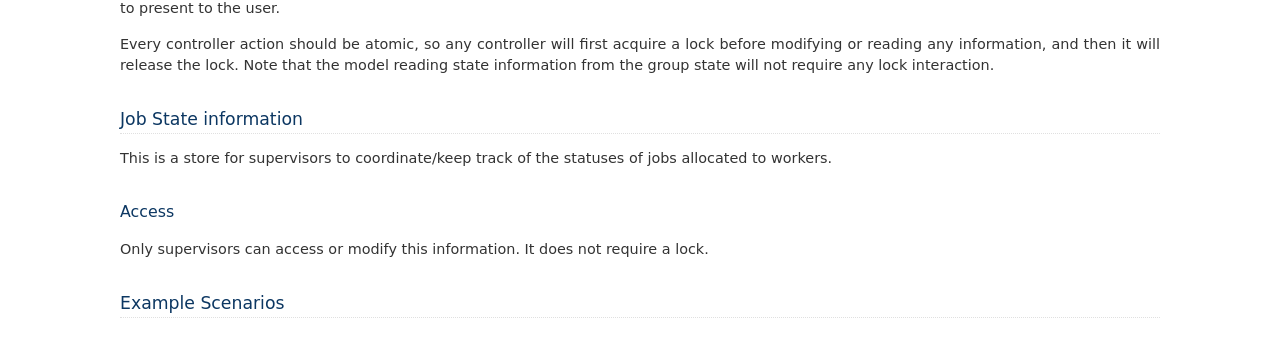
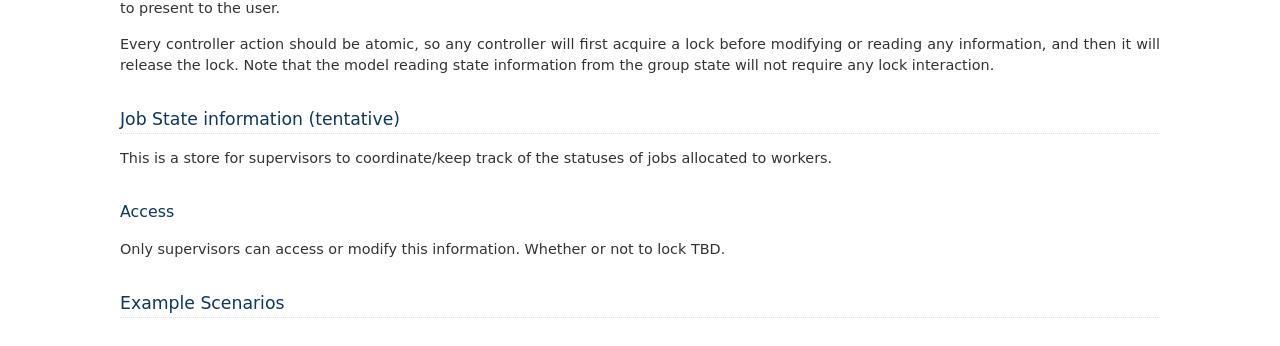
Before and after one commit to rackerlabs/otter, a Sphinx documentation site: the page built from doc/data_flow.rst, in a window 1280 px wide and 900 px high, scrolled down 1171 px. Shown: the part 151-497 px from the top of the window. Built offline with Sphinx 7.4.7, drawn with Linux system fonts in a browser that asks for light colours; pages that are not in the unit, such as notebooks, are missing from menus.

Commit message:
Modify worker data description - not sure whether locks are needed

```diff
--- a/doc/data_flow.rst
+++ b/doc/data_flow.rst
@@ -53,8 +53,8 @@ the lock.  Note that the model reading state information from the group state
 will not require any lock interaction.
 
 
-Job State information
----------------------
+Job State information (tentative)
+---------------------------------
 
 This is a store for supervisors to coordinate/keep track of the statuses of
 jobs allocated to workers.
@@ -62,8 +62,8 @@ jobs allocated to workers.
 Access
 ^^^^^^
 
-Only supervisors can access or modify this information.  It does not require
-a lock.
+Only supervisors can access or modify this information.  Whether or not to
+lock TBD.
 
 
 Example Scenarios
```
